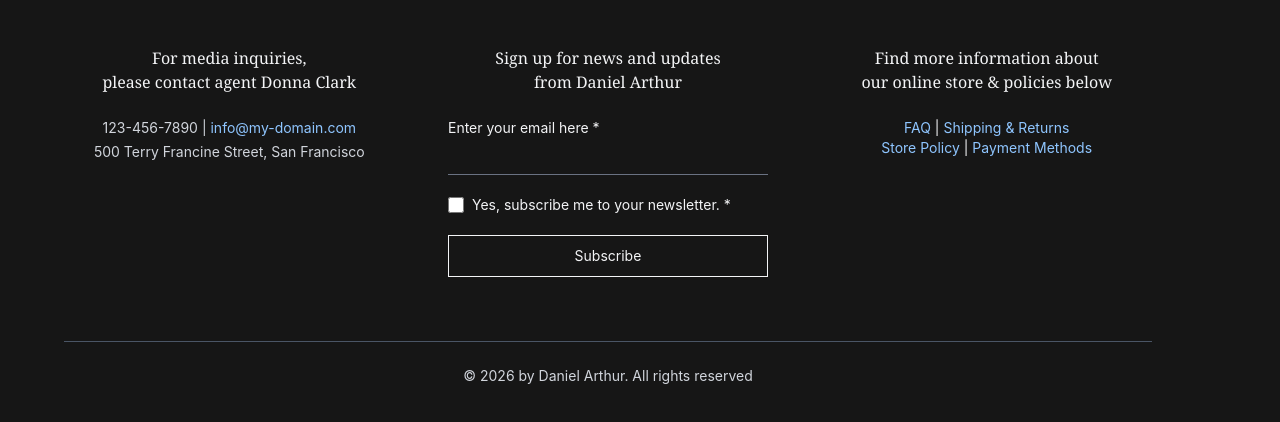
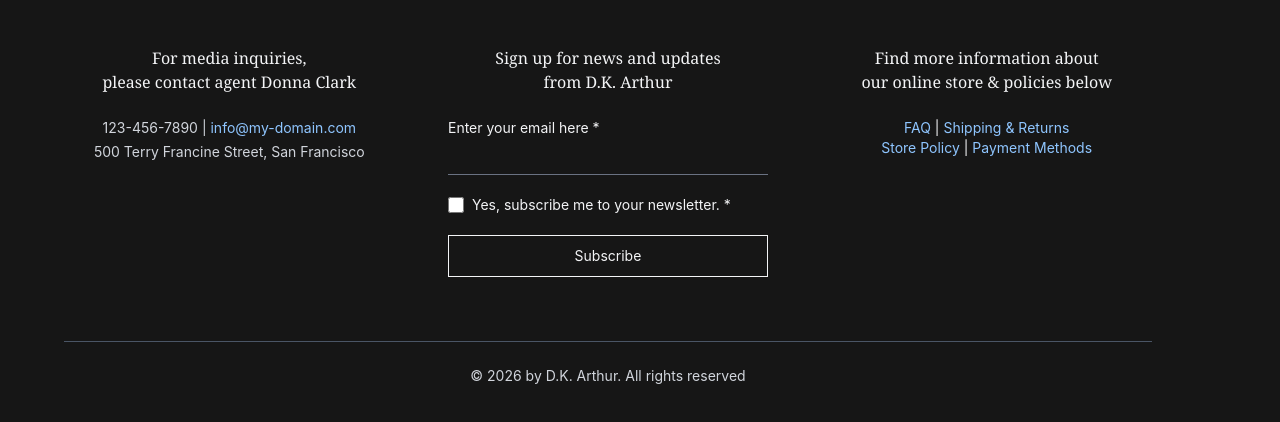
Before and after one commit to annice5/books-dkarthur, a React (Vite) app: page / in a window 1280 px wide. Shown: the part 3418-3840 px from the top of the page. Built offline with nearby package versions, Linux system fonts and the light colour scheme.

Commit message:
make changes

```diff
--- a/src/components/footer.jsx
+++ b/src/components/footer.jsx
@@ -29,7 +29,7 @@ const Footer = () => {
 
         <div>
           <p className="font-serif text-sm sm:text-base">Sign up for news and updates</p>
-          <p className="font-serif text-sm sm:text-base">from Daniel Arthur</p>
+          <p className="font-serif text-sm sm:text-base">from D.K. Arthur</p>
 
           <form onSubmit={handleSubscribe} className="mx-auto mt-6 max-w-xs text-left">
             <label htmlFor="footer-email" className="block text-sm">
@@ -81,7 +81,7 @@ const Footer = () => {
       </div>
 
       <div className="mt-12 border-t border-gray-600 pt-6 text-center text-sm text-gray-300 md:mt-16">
-        © 2026 by Daniel Arthur. All rights reserved
+        © 2026 by D.K. Arthur. All rights reserved
       </div>
     </footer>
   )
```
